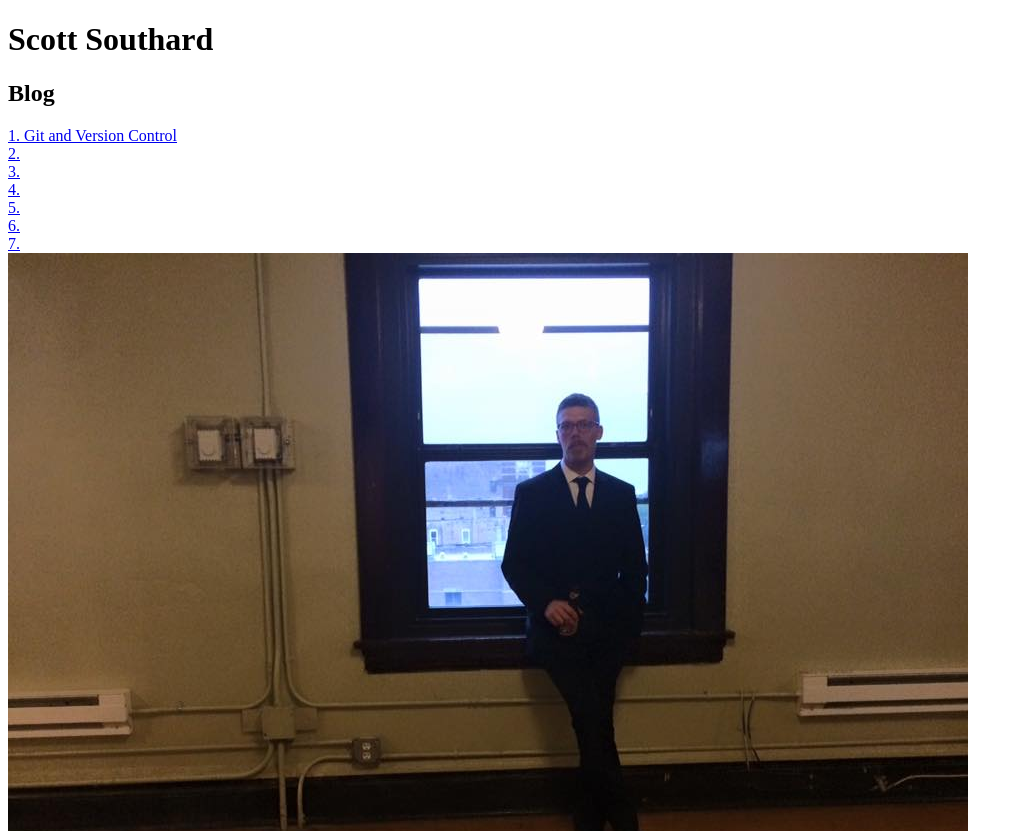
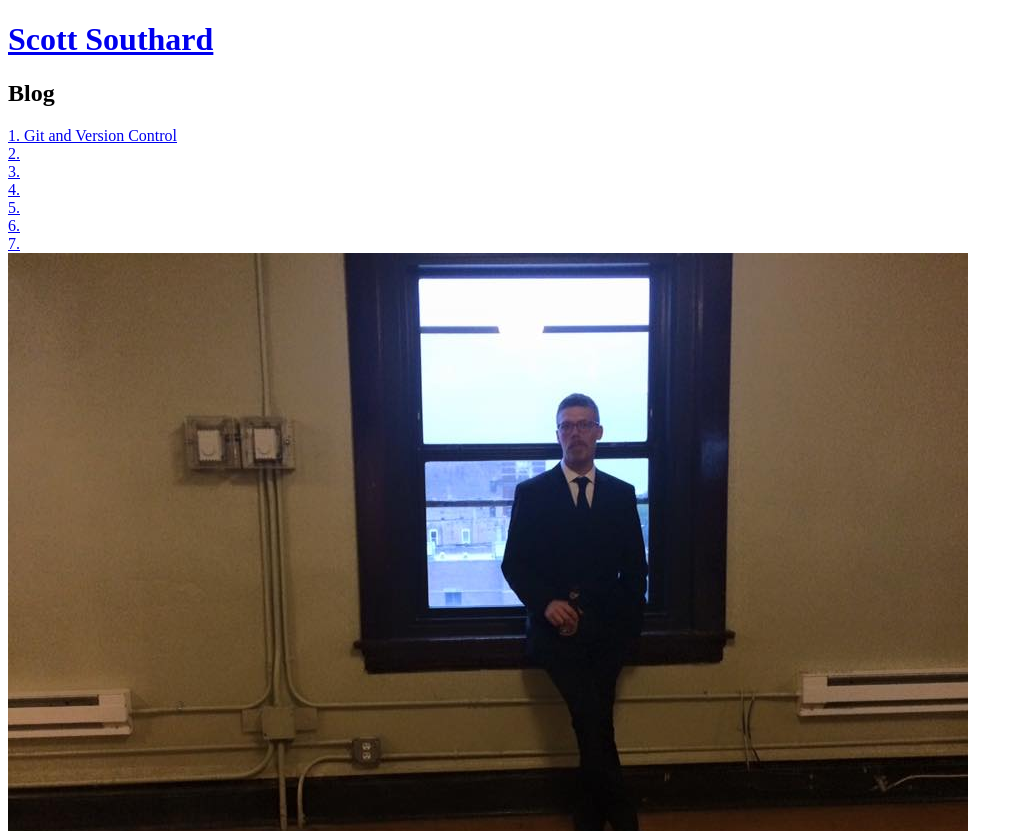
Before and after one commit to scottsouthard/scottsouthard.github.io, a plain HTML site: page blog/index.html in a window 1280 px wide. Shown: the top 831 px of the page, without its empty margins (0-1023 px from the left). Drawn offline with Linux system fonts and the light colour scheme.

Commit message:
Add link to head

```diff
--- a/blog/index.html
+++ b/blog/index.html
@@ -2,7 +2,7 @@
  <html>
   <head>
     <title>Scott Southard</title>
-    <h1>Scott Southard</h1>
+    <h1><a href="http://scottsouthard.github.io/index.html">Scott Southard</a></h1>
     <h2>Blog</h2>
   </head>
   <body>
```
Also changed, not shown: index.html (+1 -1 lines).
